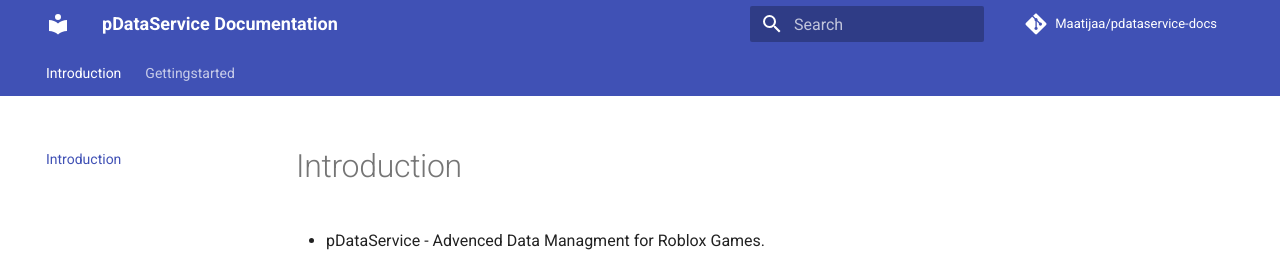
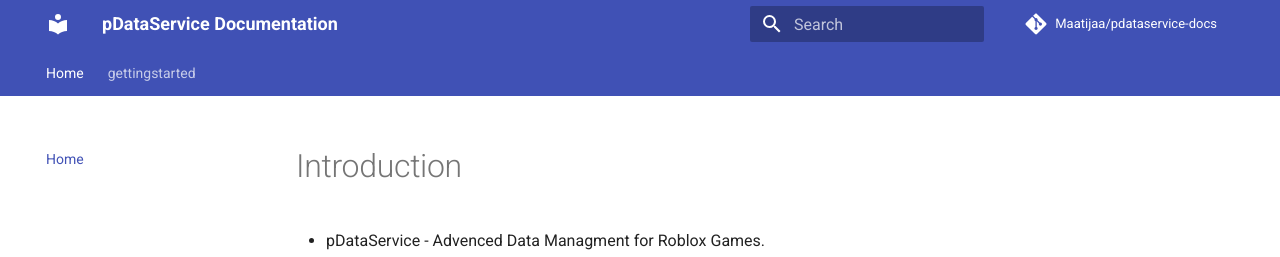
Before and after one commit to Maatijaa/mkdocs-pdataservice-materials, an MkDocs documentation site: the page built from docs/introduction.md, in a window 1280 px wide. Shown: the top 257 px of the page. Built offline with MkDocs 1.6.1 and Material for MkDocs 9.7.7, drawn with Linux system fonts in a browser that asks for light colours; comment, search, counter and statistics services are not loaded; some of the changed lines change nothing that is shown.

Commit message:
Another update to docs #2

```diff
--- a/mkdocs.yml
+++ b/mkdocs.yml
@@ -19,6 +19,11 @@
     - content.tabs.link
     - content.code.annotation
     - content.code.copy
+nav:
+  - Home: introduction.md
+  - gettingstarted:
+    - Installation: gettingstarted/installation.md
+    - Basic Usage: gettingstarted/basic_usage.md
 
 palette:
     - media: "(prefers-color-scheme: light)"
@@ -35,8 +40,10 @@
       toggle:
         icon: material/weather-night
         name: Switch to light mode
-hljs_languages:
-    - lua
+markdown_extensions:
+  - admonition
+  - pymdownx.highlight
+  - pymdownx.superfences
 
 copyright: |
   &copy; 2024 <a href="https://discord.gg/Hq5ZY87Hv3"  target="_blank" rel="noopener">ParaTron Softworks</a>
```
